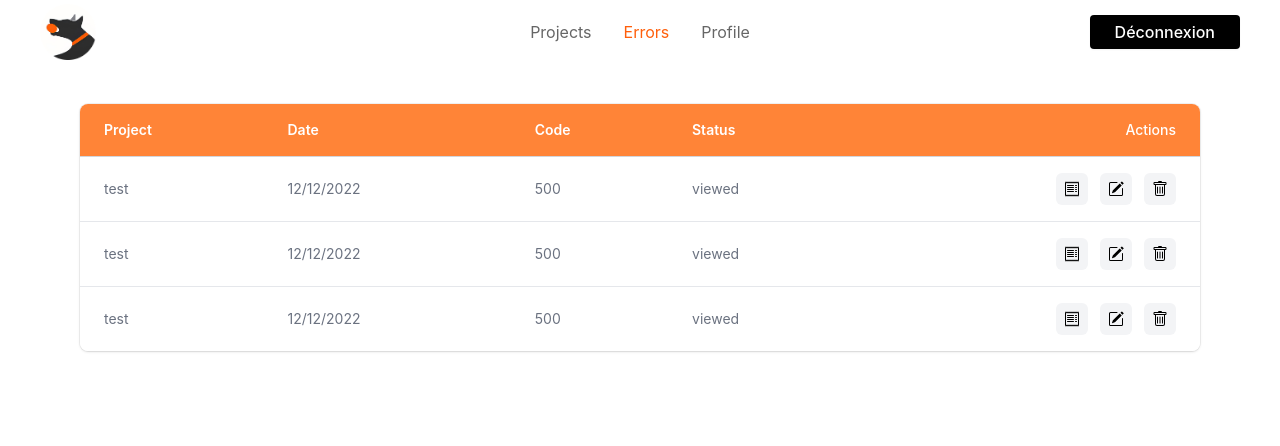
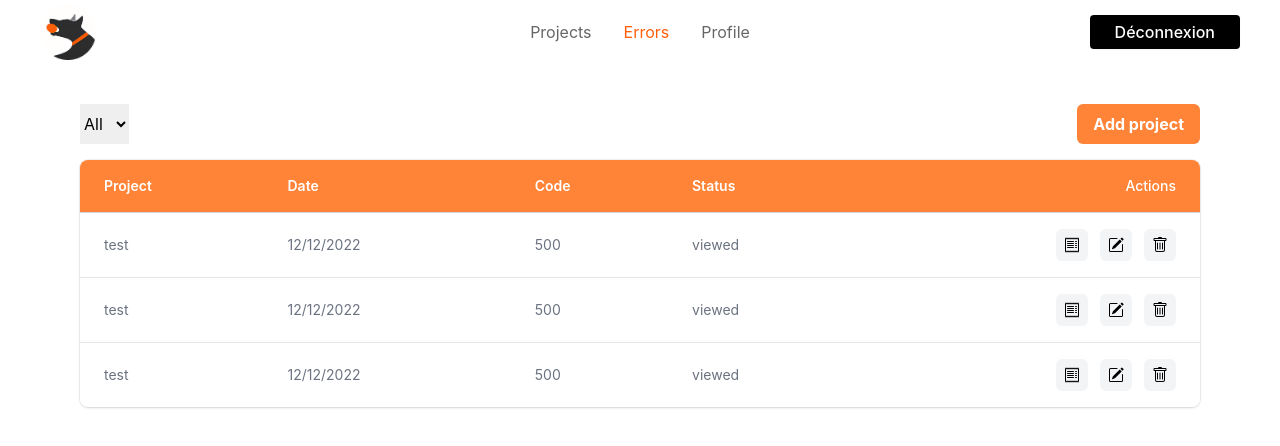
Before and after one commit to Oui-Dev/Dogger, a React (Create React App) app in the folder web-app/: page /errors in a window 1280 px wide. Shown: the top 446 px of the page. Built offline with nearby package versions, Linux system fonts and the light colour scheme.

Commit message:
add action btn on List.jsx

```diff
--- a/web-app/src/Pages/Errors/List.jsx
+++ b/web-app/src/Pages/Errors/List.jsx
@@ -1,3 +1,4 @@
+import { Link } from "react-router-dom";
 import Table from '../../Components/Molecules/Table/Table';
 import { BsPencilSquare, BsTrash, BsReceipt } from 'react-icons/bs';
 
@@ -8,7 +9,19 @@ export default function ErrorsList() {
         {project: 'test', date: '12/12/2022', code: 500, status: 'viewed'},
     ];
 
+    const projects = [...new Set(data.map(item => item.project))];
+
     return (
+        <>
+        <div className="flex justify-between mb-4">
+            <select name="" id="">
+                <option value="All">All</option>
+                {projects.map((item, index) => (
+                    <option value={item} key={index}>{item}</option>
+                ))}
+            </select>
+            <Link to="/projects/add" className="bg-dogger-orange-400 hover:bg-dogger-orange-500 text-white font-bold py-2 px-4 rounded-md">Add project</Link>
+        </div>
         <Table
             tableTitles={['Project', 'Date', 'Code', 'Status']}
             tableKeys={['project', 'date', 'code', 'status']}
@@ -19,5 +32,6 @@ export default function ErrorsList() {
                 { name: 'Delete', link: '/projects/delete', icon: <BsTrash />, hover: 'hover:text-red-500' }
             ]}
         />
+    </>
     );
 };
--- a/web-app/src/Pages/Projects/List.jsx
+++ b/web-app/src/Pages/Projects/List.jsx
@@ -1,5 +1,6 @@
+import { Link } from "react-router-dom";
+import { BsPencilSquare, BsTrash } from 'react-icons/bs';
 import Table from '../../Components/Molecules/Table/Table';
-import { BsPencilSquare, BsTrash } from 'react-icons/bs';
 
 export default function ProjectsList() {
     const data = [
@@ -9,6 +10,10 @@ export default function ProjectsList() {
     ];
 
     return (
+        <>
+            <div className="flex justify-end mb-4">
+                <Link to="/projects/add" className="bg-dogger-orange-400 hover:bg-dogger-orange-500 text-white font-bold py-2 px-4 rounded-md">Add project</Link>
+            </div>
             <Table
                 tableTitles={['Project', 'Created at']}
                 tableKeys={['name', 'created_at']}
@@ -18,5 +23,6 @@ export default function ProjectsList() {
                     { name: 'Delete', link: '/projects/delete', icon: <BsTrash />, hover: 'hover:text-red-500' }
                 ]}
             />
+        </>
     );
 };
```
Lines whose indentation alone changed are shown as unchanged.
